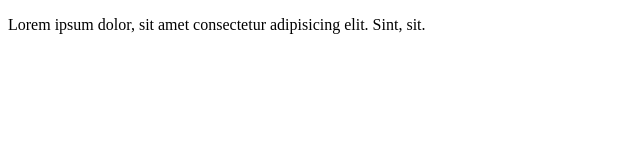
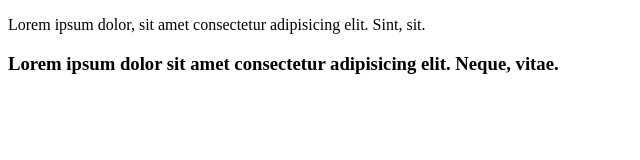
Before and after one commit to sayfulislam145/first-repo, a plain HTML site: page index.html in a window 1280 px wide. Shown: the whole page, without its empty margins (0-640 px from the left). Drawn offline with Linux system fonts and the light colour scheme.

Commit message:
first commit

```diff
--- a/index.html
+++ b/index.html
@@ -10,6 +10,7 @@
 
 <body>
     <p>Lorem ipsum dolor, sit amet consectetur adipisicing elit. Sint, sit.</p>
+    <h3>Lorem ipsum dolor sit amet consectetur adipisicing elit. Neque, vitae.</h3>
 </body>
 
 </html>
```
Also changed, not shown: 1 other file.
